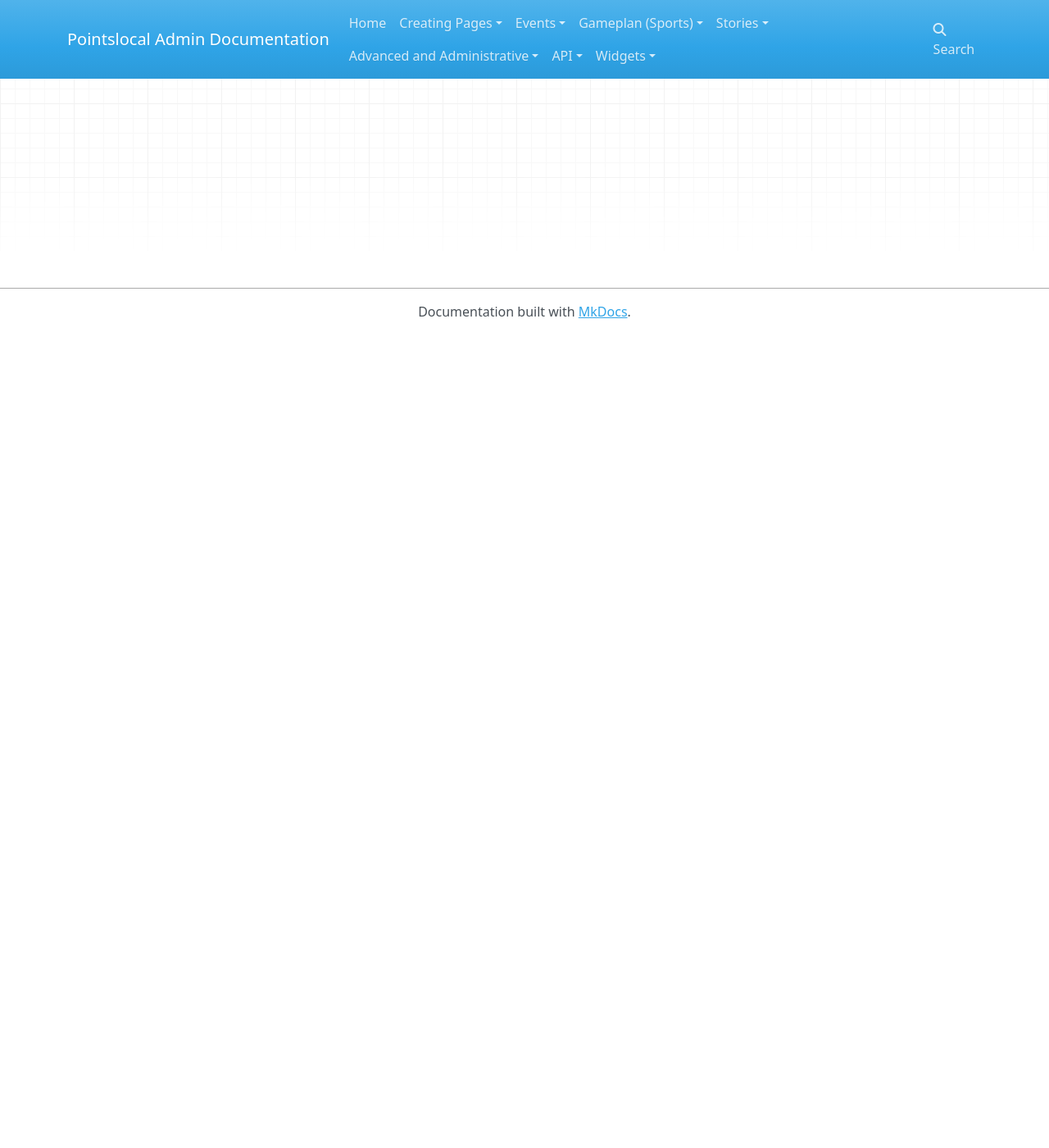
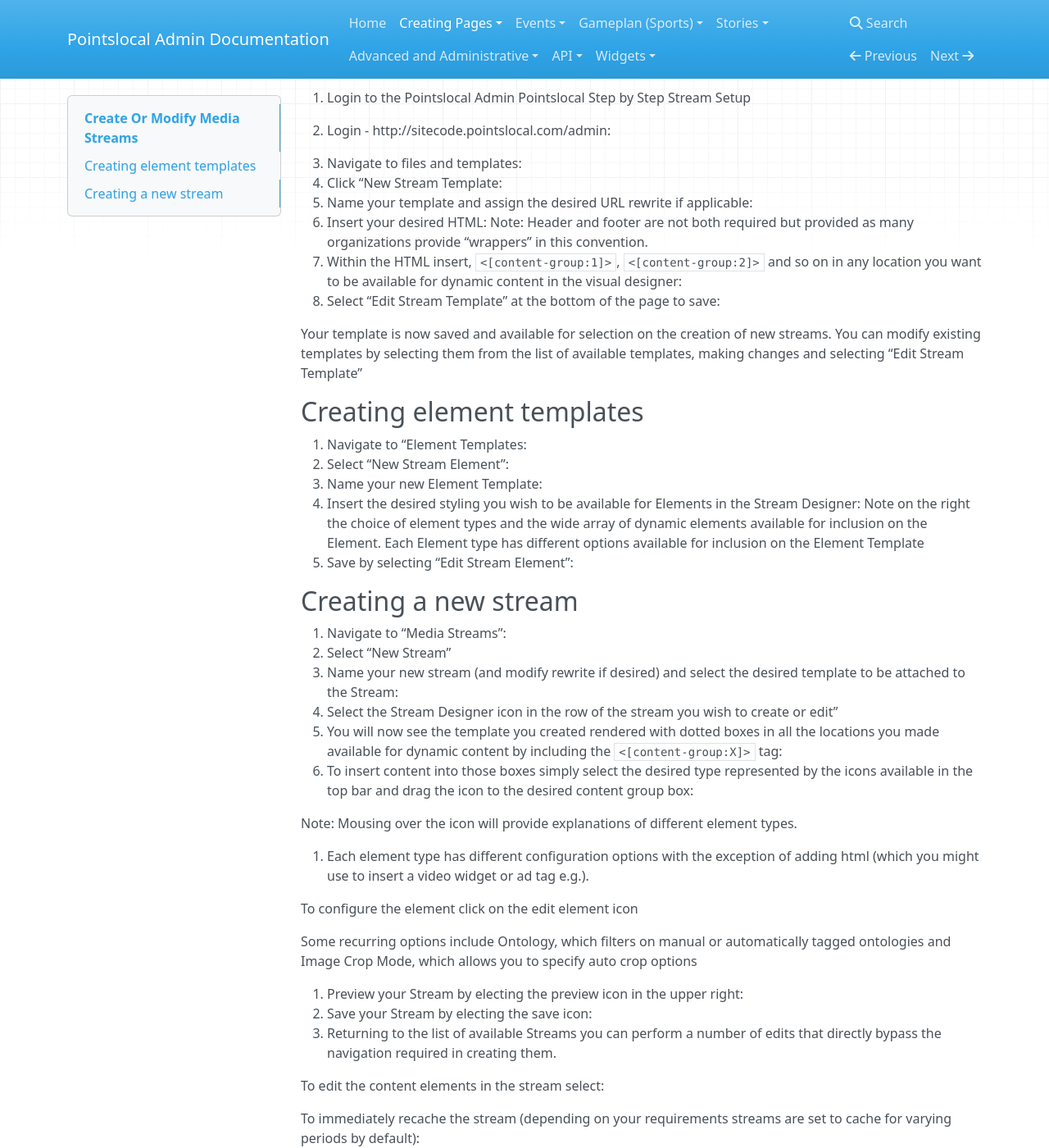
Before and after one commit to pointslocal/admin-docs, an MkDocs documentation site: the page built from docs/content_templates.md, in a window 1280 px wide and 1400 px high, scrolled down 195 px. Shown: the whole window at 82% size. Built offline with MkDocs 1.6.1, drawn with Linux system fonts in a browser that asks for light colours; nearby versions of some CDN libraries; old or Windows-style settings are respelled for this version of MkDocs; before the commit the page ends 900 px from its top, so only the background shows below that; some of the changed text lies outside the part shown.

Commit message:
Rename of content_templates

````diff
--- a/docs/content_templates.md
+++ b/docs/content_templates.md
@@ -1 +1,58 @@
-# Stream Templates
+# Create Or Modify Media Streams
+> This guide will show you how pages - or "media streams" - are created in Pointslocal.
+
+In order to customize the appearance of various “streams” you will need to create “templates” and , optionally, “Element Templates”. Stream templates are include all of the main design elements of a page while “Element Templates” allow you to customize the styles for individual elements inserted via the “Stream Designer”.
+
+1. Login to the Pointslocal Admin
+Pointslocal Step by Step Stream Setup
+
+1. Login - http://sitecode.pointslocal.com/admin:
+2. Navigate to files and templates:
+3. Click “New Stream Template:
+4. Name your template and assign the desired URL rewrite if applicable:
+5. Insert your desired HTML:
+Note: Header and footer are not both required but provided as many organizations provide “wrappers” in this convention.
+6. Within the HTML insert, ```<[content-group:1]>```, ```<[content-group:2]>``` and so on in any location you want to be available for dynamic content in the visual designer:
+7. Select “Edit Stream Template” at the bottom of the page to save:
+
+Your template is now saved and available for selection on the creation of new streams. You can modify existing templates by selecting them from the list of available templates, making changes and selecting “Edit Stream Template”
+
+##Creating element templates
+
+1. Navigate to “Element Templates:
+2. Select “New Stream Element”:
+3. Name your new Element Template:
+4. Insert the desired styling you wish to be available for Elements in the Stream Designer:
+Note on the right the choice of element types and the wide array of dynamic elements available for inclusion on the Element. Each Element type has different options available for inclusion on the Element Template
+5. Save by selecting “Edit Stream Element”:
+
+##Creating a new stream
+
+1. Navigate to “Media Streams”:
+2. Select “New Stream”
+3. Name your new stream (and modify rewrite if desired) and select the desired template to be attached to the Stream:
+4. Select the Stream Designer icon in the row of the stream you wish to create or edit”
+5.  You will now see the template you created rendered with dotted boxes in all the locations you made available for dynamic content by including the ```<[content-group:X]>``` tag:
+6. To insert content into those boxes simply select the desired type represented by the icons available in the top bar and drag the icon to the desired content group box:
+
+Note: Mousing over the icon will provide explanations of different element types.
+
+7. Each element type has different configuration options with the exception of adding html (which you might use to insert a video widget or ad tag e.g.).
+
+To configure the element click on the edit element icon
+
+Some recurring options include Ontology, which filters on manual or automatically tagged ontologies and Image Crop Mode, which allows you to specify auto crop options
+
+8. Preview your Stream by electing the preview icon in the upper right:
+9. Save your Stream by electing the  save icon:
+10. Returning to the list of available Streams you can perform a number of edits that directly bypass the navigation required in creating them.
+
+To edit the content elements in the stream select:
+
+To immediately recache the stream (depending on your requirements streams are set to cache for varying periods by default):
+
+To change the stream name and or template choice:
+
+Or to edit the code in the template or add or change content groups you can select the hyperlinked template name:
+
+3. Create your story by filling in all desired fields and metadata:
--- a/mkdocs.yml
+++ b/mkdocs.yml
@@ -3,7 +3,8 @@
 pages:
 - Home: index.md
 - Creating Pages:
-  - Stream Templates: mediastream_templates.md
+  - Stream Templates: content_templates.md
+  - Element Templates (Components): content_element_templates.md
 - Events:
   - Managing Events: events_events.md
   - Managing Categories:
````
